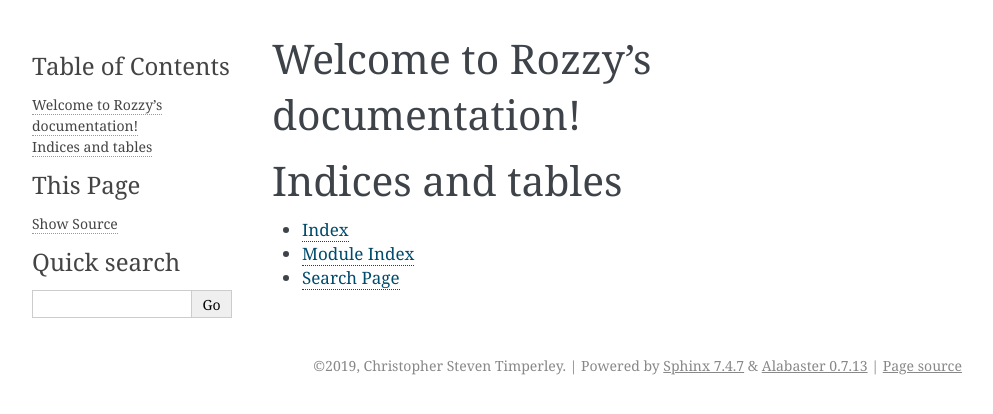
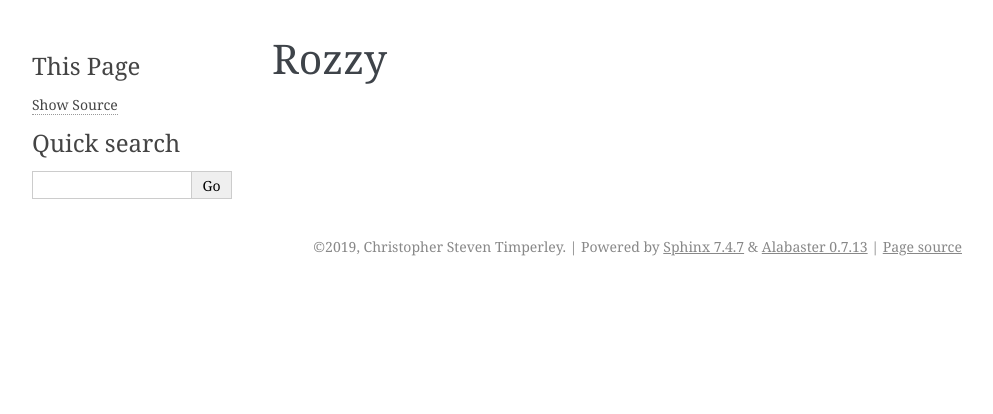
Before and after one commit to cmu-rss-lab/roswire, a Sphinx documentation site: the page built from docs/index.rst, in a window 1280 px wide. Shown: the top 414 px of the page, without its empty margins (148-1141 px from the left). Built offline with Sphinx 7.4.7, drawn with Linux system fonts in a browser that asks for light colours.

Commit message:
remove junk from index.rst

```diff
--- a/docs/index.rst
+++ b/docs/index.rst
@@ -1,20 +1,6 @@
-.. Rozzy documentation master file, created by
-   sphinx-quickstart on Wed Mar 20 21:11:16 2019.
-   You can adapt this file completely to your liking, but it should at least
-   contain the root `toctree` directive.
-
-Welcome to Rozzy's documentation!
-=================================
+Rozzy
+=====
 
 .. toctree::
    :maxdepth: 2
    :caption: Contents:
-
-
-
-Indices and tables
-==================
-
-* :ref:`genindex`
-* :ref:`modindex`
-* :ref:`search`
```
